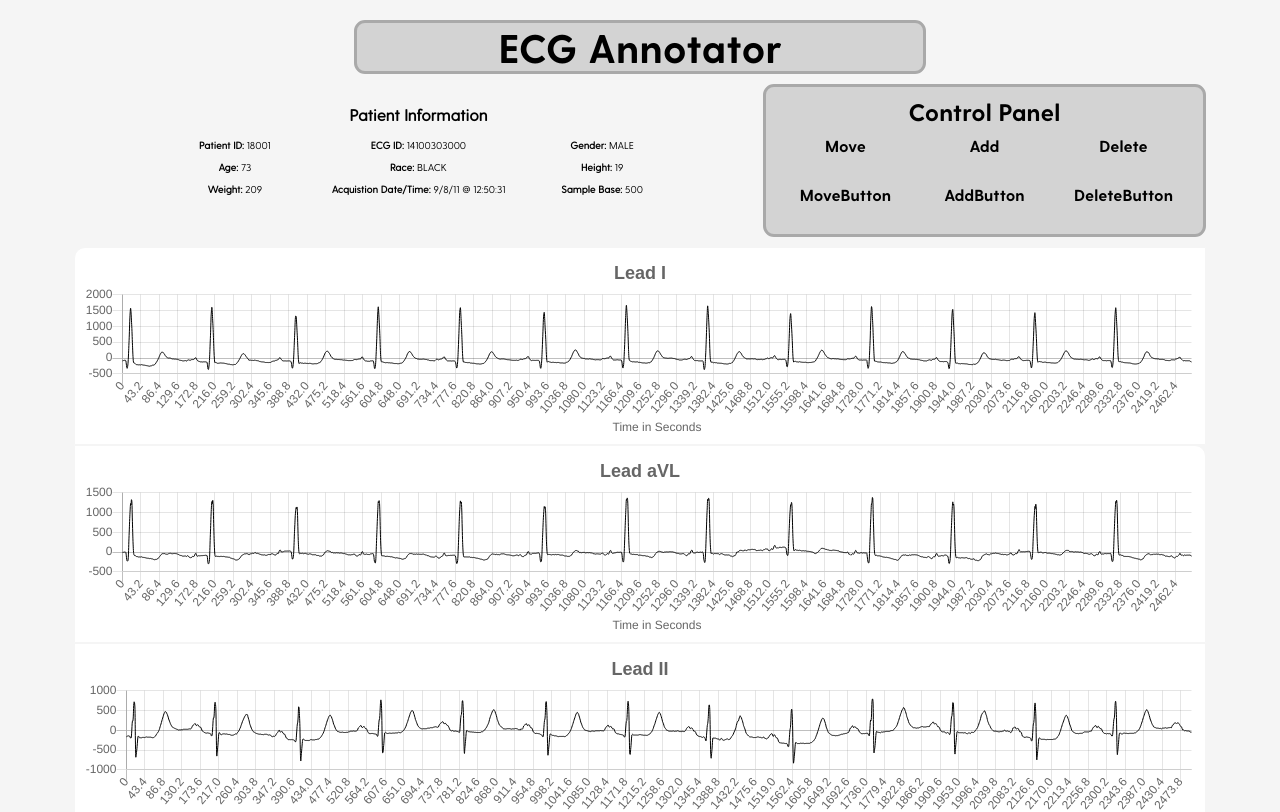
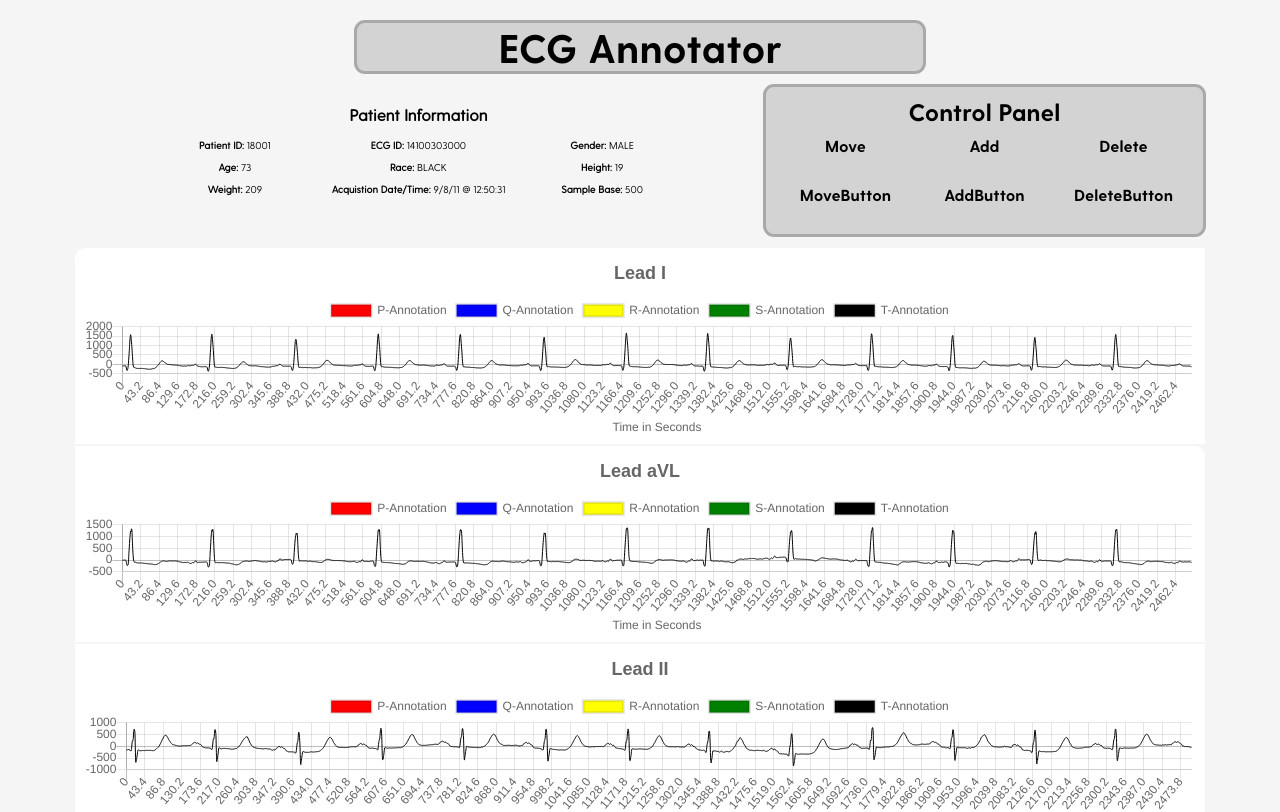
Before and after one commit to mtmiller0417/CISC475, a React (Create React App) app in the folder client/: page / in a window 1280 px wide. Shown: the top 812 px of the page. Built offline with nearby package versions, Linux system fonts and the light colour scheme; the HTML template or start-up script is replaced by a standard one; a web font is replaced by a local one.

Commit message:
Colored and labled annotations

```diff
--- a/client/src/components/Graph.js
+++ b/client/src/components/Graph.js
@@ -20,7 +20,7 @@ class Graph extends Component{
                     backgroundColor:['rgba(255,99,132,0.6)',],
                     borderWidth: 1
                 },
-                annotations:{
+                annotation:{
                     p: '',
                     q: '',
                     r: '',
@@ -44,37 +44,69 @@ class Graph extends Component{
 
     // Might need to add UNSAFE_ to this function name
     // Call this when this component receives new props
-    /*componentWillReceiveProps(new_props){
+    /*UNSAFE_componentWillReceiveProps(new_props){
         // Calling setState causes this component to re-render with the new data its received
 
         //console.log("Updated Graph props:")
-        //console.log(new_props);
+        // /console.log(new_props);
+
+        console.log('p')
+        console.log(new_props.inputArr.p)
+        console.log('p.length: ' + new_props.inputArr.p.length)
 
 
         // Used for scatterplot
 
-        let props_array = new_props.inputArr;
-
-        let p_pair = [];
-        //this.parseAnnotation(props_array.p, p_pair, new_props);
-
-        for(let i = 0; i < props_array.p.length; i++){
+        var props_array = new_props.inputArr;
+        var p_pair = [];
+        var q_pair = [];
+        var r_pair = [];
+        var s_pair = [];
+        var t_pair = [];
+        //console.log('length')
+        //console.log(new_props.inputArr.p.length)
+        // p_pair
+        for(var i = 0; i < props_array.p.length; i++){
+            if(i === props_array.p.length - 1){
+                console.log('p_pair almost filled')
+            }
+            console.log('HELLO')
             p_pair.push({
                 x: props_array.p[i],
                 y: new_props.inputArr.data[props_array.p[i]].y
             });
         }
-        let q_pair = [];
-        //this.parseAnnotation(props_array.q, q_pair, new_props);
-        let r_pair = [];
-        //this.parseAnnotation(props_array.r, r_pair, new_props);
-        let s_pair = [];
-        //this.parseAnnotation(props_array.s, s_pair, new_props);
-        let t_pair = [];
-        //this.parseAnnotation(props_array.t, t_pair, new_props);
+        // q_pair
+        for(let i = 0; i < props_array.q.length; i++){
+            q_pair.push({
+                x: props_array.q[i],
+                y: new_props.inputArr.data[props_array.q[i]].y
+            });
+        }
+        // r_pair
+        for(let i = 0; i < props_array.r.length; i++){
+            r_pair.push({
+                x: props_array.r[i],
+                y: new_props.inputArr.data[props_array.r[i]].y
+            });
+        }
+        // s_pair
+        for(let i = 0; i < props_array.s.length; i++){
+            s_pair.push({
+                x: props_array.s[i],
+                y: new_props.inputArr.data[props_array.s[i]].y
+            });
+        }
+        // t_pair
+        for(let i = 0; i < props_array.t.length; i++){
+            t_pair.push({
+                x: props_array.t[i],
+                y: new_props.inputArr.data[props_array.t[i]].y
+            });
+        }
 
-        console.log('P-Pair')
-        console.log(p_pair)
+        //console.log('P-Pair')
+        //console.log(p_pair)
 
         // Update the annotations
         this.setState({
@@ -88,18 +120,19 @@ class Graph extends Component{
                     backgroundColor:['rgba(255,99,132,0.6)',],
                     borderWidth: 1
                 },
-                annotations:{
+                annotation:{
                     p: p_pair,
                     q: q_pair,
                     r: r_pair,
                     s: s_pair,
                     t: t_pair
                 },
+                frequency: 500
             }
         });
 
-        console.log('State after update')
-        console.log(this.state)
+        //console.log('State after update')
+        //console.log(this.state)
     }*/
 
     // Can't use 'this.' because this is a static function
@@ -107,14 +140,26 @@ class Graph extends Component{
     // This loads metadata... but sometimes doesnt load all of them? is kinda random...
     // Fills the data properly
     static getDerivedStateFromProps(next_props, prev_state){
+
+        //console.log("Updated Graph props:")
+        //console.log(next_props);
+        //console.log('old state')
+        //console.log(prev_state)
+
         let props_array = next_props.inputArr;
         let p_pair = [];
         let q_pair = [];
         let r_pair = [];
         let s_pair = [];
         let t_pair = [];
+
+        /*console.log('p')
+        console.log(next_props.inputArr.p)
+        console.log('p.length: ' + next_props.inputArr.p.length)*/
+
         // p_pair
         for(let i = 0; i < props_array.p.length; i++){
+            //console.log('HELLO')
             p_pair.push({
                 x: props_array.p[i],
                 y: next_props.inputArr.data[props_array.p[i]].y
@@ -148,6 +193,8 @@ class Graph extends Component{
                 y: next_props.inputArr.data[props_array.t[i]].y
             });
         }
+        //console.log('P_Pair')
+        //console.log(p_pair)
         return{
             data:{
                 datasets:{
@@ -182,8 +229,8 @@ class Graph extends Component{
     //Render the graph
     render(){
 
-        //console.log('RENDER in Graph.js')
-        //console.log(this.state)
+        console.log('RENDER in Graph.js')
+        console.log(this.state)
 
         const dat = {
             type:'Scatter',
@@ -204,7 +251,7 @@ class Graph extends Component{
                     borderWidth: 1,
                     borderColor:'black',
                     showLine: true,
-                    data: this.state.data.datasets.data
+                    data: this.state.data.datasets.data,
                 },
                 {
                     label:'P-Annotation',
@@ -213,6 +260,7 @@ class Graph extends Component{
                     pointBorderColor: 'red',
                     pointRadius: 8,
                     pointBorderWidth: 2,
+                    backgroundColor: 'red',
                     showLine: false,
                     data: this.state.data.annotation.p
                 },
@@ -223,6 +271,7 @@ class Graph extends Component{
                     pointBorderColor: 'blue',
                     pointRadius: 8,
                     pointBorderWidth: 2,
+                    backgroundColor: 'blue',
                     showLine: false,
                     data: this.state.data.annotation.q
                 },
@@ -233,6 +282,7 @@ class Graph extends Component{
                     pointBorderColor: 'yellow',
                     pointRadius: 8,
                     pointBorderWidth: 2,
+                    backgroundColor: 'yellow',
                     showLine: false,
                     data: this.state.data.annotation.r
                 },
@@ -243,6 +293,7 @@ class Graph extends Component{
                     pointBorderColor: 'green',
                     pointRadius: 8,
                     pointBorderWidth: 2,
+                    backgroundColor: 'green',
                     showLine: false,
                     data: this.state.data.annotation.s
                 },
@@ -253,6 +304,7 @@ class Graph extends Component{
                     pointBorderColor: 'black',
                     pointRadius: 8,
                     pointBorderWidth: 2,
+                    backgroundColor: 'black',
                     showLine: false,
                     data: this.state.data.annotation.t
                 }
@@ -274,7 +326,12 @@ class Graph extends Component{
                                 fontFamily: "sans-serif"
                             },
                             legend: {
-                                display: false
+                                labels: {
+                                    filter: function(item) {
+                                        // Remove the legend of the main-data, keep the annotation legend
+                                        return !item.text.includes('Main-Data');
+                                    }
+                                }
                             },
                             scales: {
                                 xAxes: [{
```
Also changed, not shown: client/src/components/MainContainer/MainContainer.js (+0 -14 lines).
